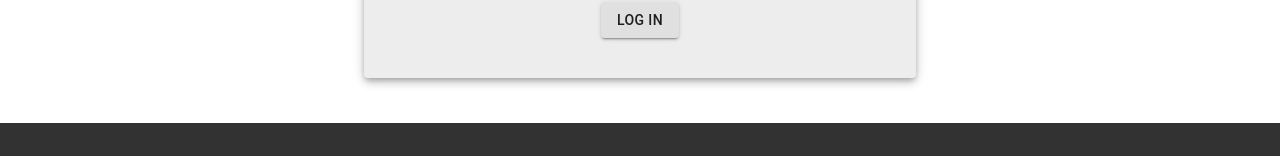
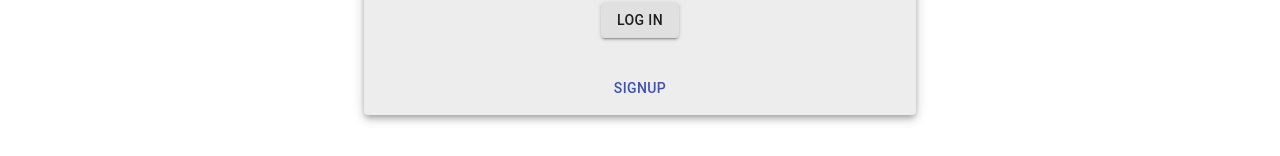
Before and after one commit to Lopez-marco/CarSales, a React (Create React App) app: page /login in a window 1280 px wide. Shown: the part 334-490 px from the top of the page. Built offline with nearby package versions, Linux system fonts and the light colour scheme; grey boxes are pictures that could not be loaded.

Commit message:
sign in enable

```diff
--- a/src/components/Auth/Auth.jsx
+++ b/src/components/Auth/Auth.jsx
@@ -28,7 +28,7 @@ const Auth = (props) => {
   const classes = useStyles();
   const [isLogin, setIsLogin] = useState(true);
 
-  const LoginTrue = isLogin ? <Login updateToken={props.updateToken}/> : null ;
+  const LoginTrue = isLogin ? <Login updateToken={props.updateToken}/> : <SignIn updateToken={props.updateToken}/> ;
 
   function Toggle(e) {
     e.preventDefault();
@@ -49,13 +49,13 @@ const Auth = (props) => {
             <Card className={classes.border} elevation={5}>
               {LoginTrue}
               <CardActions>
-                {/* <Button
+                <Button
                   className={classes.button}
                   onClick={(e) => Toggle(e)}
                   color="primary"
                 >
                   signup
-                </Button> */}
+                </Button>
               </CardActions>
             </Card>
           </Grid>
```
